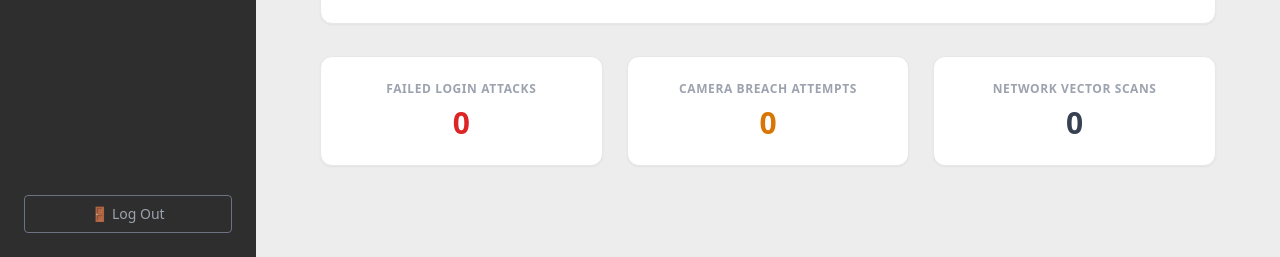
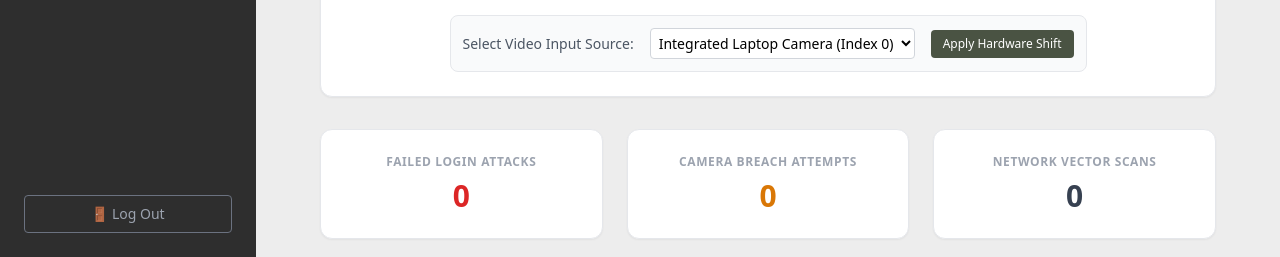
Before and after one commit to Renz0432/Computer-Networking-Security, a Flask app: page /dashboard in a window 1280 px wide. Shown: the part 543-800 px from the top of the page. Run offline with Flask 3, Linux system fonts and the light colour scheme; the visitor is signed in with stand-in values (Sample User, id 1); data that the repository does not hold is empty; some libraries are stand-ins or nearby versions.

Commit message:
Update dashboard.html

```diff
--- a/security_app/templates/dashboard.html
+++ b/security_app/templates/dashboard.html
@@ -6,9 +6,24 @@
         <h3 class="text-lg font-semibold text-gray-700 mb-4 flex items-center gap-2">
             <span class="w-2 h-2 rounded-full bg-green-500 animate-pulse"></span> Classroom Camera
         </h3>
+
         <div class="flex justify-center items-center bg-black rounded-lg mx-auto overflow-hidden shadow-inner" style="width: 640px; height: 360px;">
             <img src="{{ url_for('video_feed') }}" alt="Classroom Camera Feed" class="w-full h-full object-cover" />
         </div>
+
+        <div class="mt-4 flex justify-center">
+            <form action="{{ url_for('change_camera') }}" method="POST" class="flex items-center gap-4 bg-gray-50 p-3 rounded-lg border border-gray-200">
+                <label class="text-sm font-medium text-gray-600">Select Video Input Source:</label>
+                <select name="camera_source" class="border border-gray-300 rounded p-1 text-sm bg-white">
+                    <option value="integrated">Integrated Laptop Camera (Index 0)</option>
+                    <option value="iriun">Iriun Webcam Driver (Index 1)</option>
+                </select>
+                <button type="submit" class="bg-[#4a5343] text-white text-xs px-3 py-1.5 rounded hover:bg-opacity-90 transition">
+                    Apply Hardware Shift
+                </button>
+            </form>
+        </div>
+
     </div>
 
     <div class="w-full max-w-4xl grid grid-cols-3 gap-6 text-center">
```
